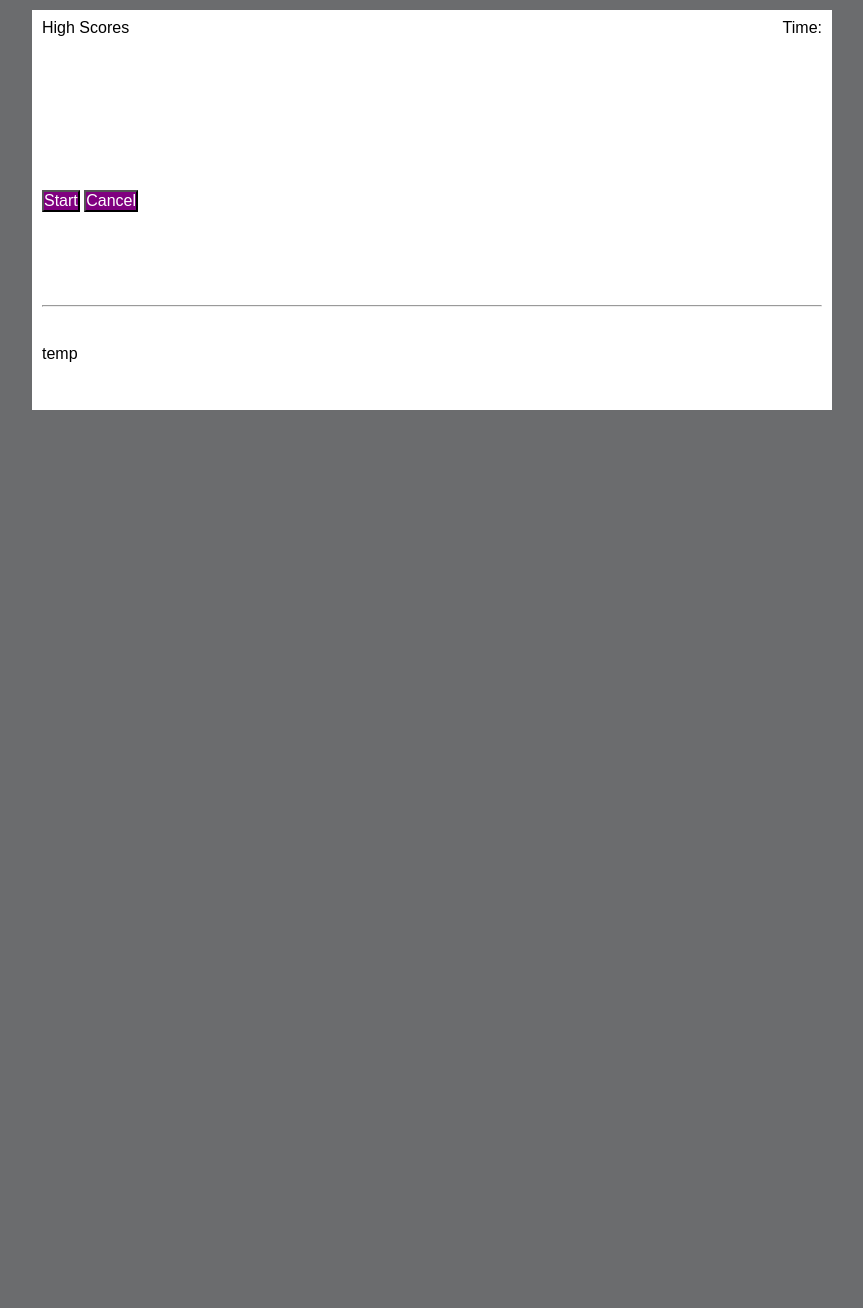
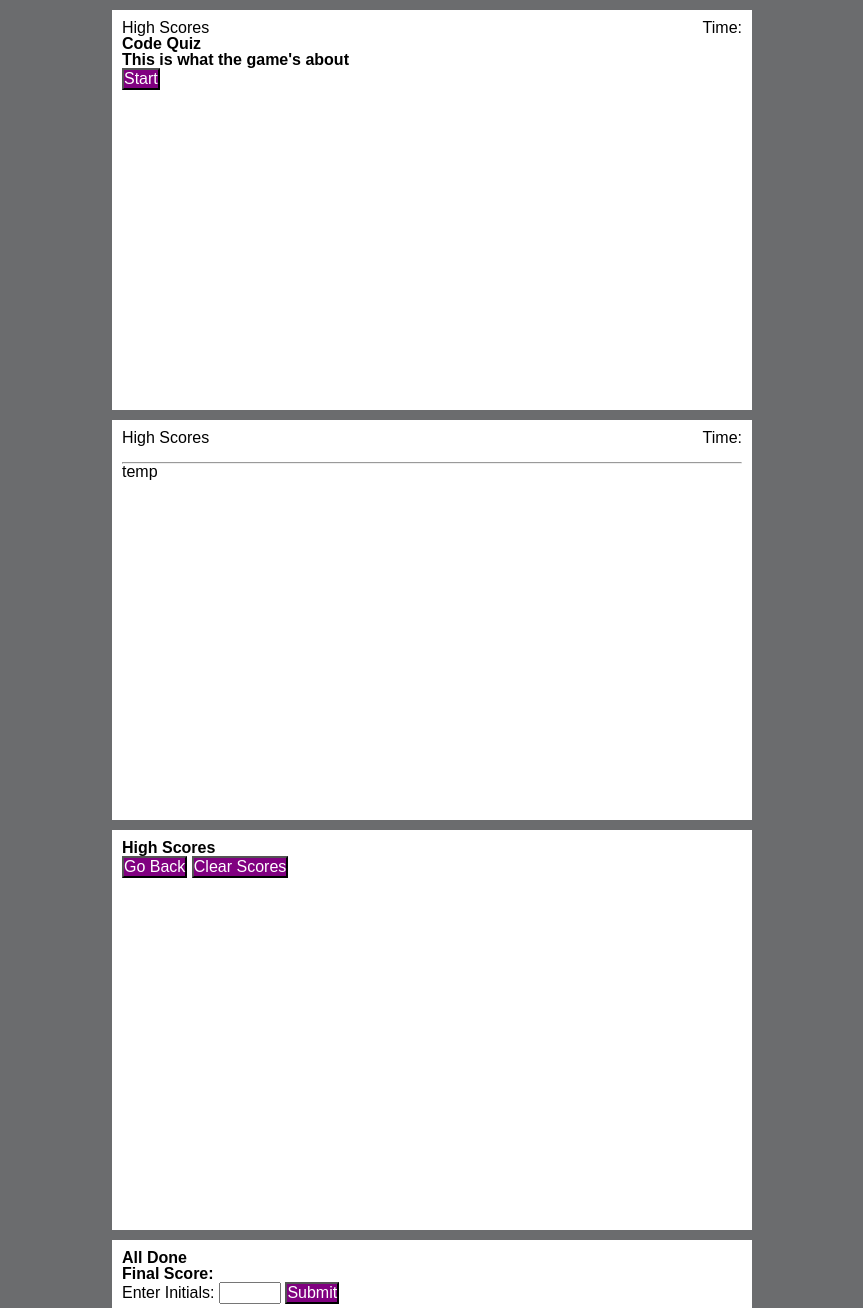
Before and after one commit to dpmurphy11/code-quiz, a plain HTML site: page index.html in a window 1280 px wide. Shown: the top 1308 px of the page, without its empty margins (208-1071 px from the left). Before the commit the page ends 800 px from the top, so only its background shows below. Drawn offline with Linux system fonts and the light colour scheme.

Commit message:
incremental update

```diff
--- a/assets/css/style.css
+++ b/assets/css/style.css
@@ -7,29 +7,24 @@ body {
     margin: 0;
     min-height: 100vh;
     background-color: #080a0c98;
-    display: flex;
-    flex-direction: column;
 }
 
-#game {
+.main {
     background-color: white;
-    min-width: 50em;
-    min-height: 50vh;
+    width: 50vw;
+    height: 50vh;
     margin: 10px auto;
     padding: 10px;
-    display: flex;
-    flex-direction: column;
-    justify-content:space-between;
+
 }
 
-#highscores {
+#high-scores {
     background-color: white;
-    min-width: 50em;
+    min-width: 50vw;
     min-height: 50vh;
     margin: auto;
     padding: 10px;
     margin: 10px auto;
-    display: none;
 }
 
 button {
--- a/assets/js/script.js
+++ b/assets/js/script.js
@@ -0,0 +1,71 @@
+var gameDiv = document.querySelector('#game');
+var scoresDiv = document.querySelector('#high-scores');
+var scoresSpan = document.querySelector('#scores');
+var timerSpan = document.querySelector('#timer');
+var titleH1 = document.querySelector('#title');
+var questionH1 = document.querySelector('#question');
+var answersOl = document.querySelector('#answers');
+var startBtn = document.querySelector('#btn-start');
+var saveBtn = document.querySelector('#btn-save');
+var backBtn = document.querySelector('#btn-back');
+var clearBtn = document.querySelector('#btn-clear');
+var scoreH2 = document.querySelector('#final-score');
+var nameInp = document.querySelector('#name');
+
+var counter = 60;
+
+var highScores = JSON.parse(localStorage.getItem('scores'));
+if (highScores === null) {
+     highScores = [];
+}
+// highScores = [];
+console.log(highScores);
+// scoresDiv.setAttribute('style', 'visibility: hidden');
+// gameDiv.setAttribute('style', 'visibility: visible');
+
+// functions
+function gameStart(event) {
+    event.preventDefault();
+    // console.log(event);
+    // Use the `setInterval()` method to call a function to be executed every 1000 milliseconds
+    var timeInterval = setInterval(function () {
+      timerSpan.textContent = "Time: " + counter
+        if (counter > 0) {
+        // Decrement `counterby 1
+        counter--;
+      } else {
+        // Use `clearInterval()` to stop the timer
+        clearInterval(timeInterval);
+        // Call the `displayMessage()` function
+        // displayMessage();
+      }
+    }, 1000);
+
+}
+
+function saveScore(event) {
+    event.preventDefault();
+    highScores.push('abc', 123);
+    localStorage.setItem('scores', JSON.stringify(highScores));
+}
+
+function clearScores(event) {
+    event.preventDefault();
+    localStorage.removeItem('scores');
+}
+
+function renderScores(event) {
+    event.preventDefault();
+    console.log(event);
+}
+
+// event listeners
+startBtn.addEventListener('click', gameStart);
+
+scoresSpan.addEventListener('click', renderScores);
+
+saveBtn.addEventListener('click', saveScore);
+
+backBtn.addEventListener('click', gameStart);
+
+clearBtn.addEventListener('click', clearScores);
--- a/index.html
+++ b/index.html
@@ -9,31 +9,45 @@
     <link rel="stylesheet" href="./assets/css/style.css" />
 </head>
 <body>
-    <div id="game">
+    <div id="start" class="main">
         <header>
-            <span>High Scores</span>
+            <span id="scores">High Scores</span>
+            <span id="timer">Time: </span>
+        </header>
+        <h1>Code Quiz</h1>
+        <h2>This is what the game's about</h2>
+
+        <button id="btn-start">Start</button>
+    </div>
+    <div id="game" class="main">
+        <header>
+            <span id="scores">High Scores</span>
             <span id="timer">Time: </span>
         </header>
         <h1 id="title"></h1>
         <h2 id="question"></h2>
 
         <ol id="answers"></ol>
-        <div>
-            <button id="btn-start">Start</button>
-            <button id="btn-submit">Cancel</button>
-        </div>
+
         <p>
             <br><hr>
             <span id="result">temp</span>
         </p>
     </div>
 
-    <div id="highscores">
+    <div id="high-scores" class="main">
         <h1>High Scores</h1>
-        <ol>
-        </ol>
+        <ol></ol>
         <button id="btn-back">Go Back</button>
         <button id="btn-clear">Clear Scores</button>
+    </div>
+
+    <div id="save-scores" class="main">
+        <h1>All Done</h1>
+        <h2 id="final-score">Final Score: </h2>
+        <label for="name">Enter Initials:</label>
+        <input type="text" id="name" name="name" required size="4">
+        <button id="btn-save">Submit</button>
     </div>
 
     <script src="./assets/js/script.js"></script>
```
